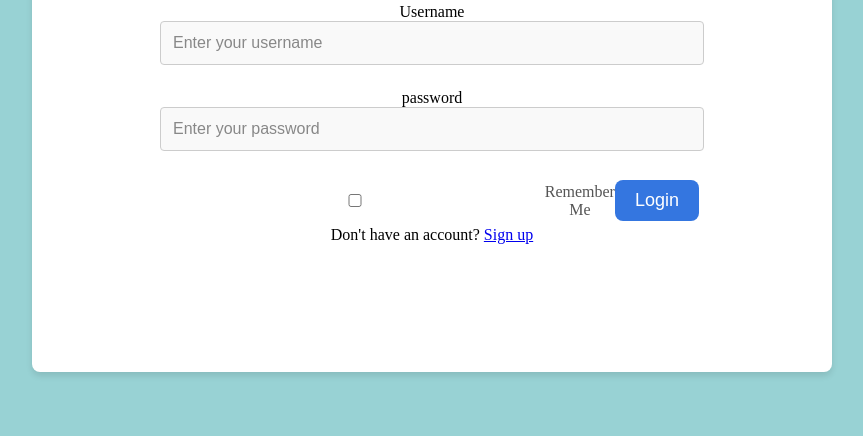
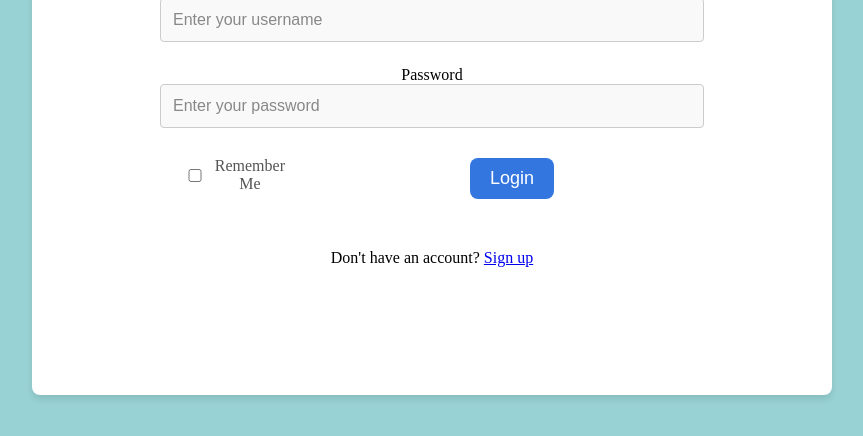
Before and after one commit to laveshgaur/Web_Chat_Application, a plain HTML site: page index.html in a window 1280 px wide. Shown: the part 312-748 px from the top of the page, without its empty margins (208-1071 px from the left). Drawn offline with nearby package versions, Linux system fonts and the light colour scheme.

Commit message:
"Updated"

```diff
--- a/index.html
+++ b/index.html
@@ -18,15 +18,16 @@
                 <input type="text" id="username" placeholder="Enter your username" required>
             </div>
             <div class="input-box">
-                <label for="password">password</label>
+                <label for="password">Password</label>
                 <input type="password" id="password" placeholder="Enter your password" required>
             </div>
-            <div class="remember-forgot">
-                <input type="checkbox" id="remember-me">
+            <div class="remember-forgot" >
+                <input type="checkbox" id="remember-me" >
                 <label for="remember-me">Remember Me</label>
+            </div>
+            <div>
                 <button type="submit" class="btn">Login</button>
             </div>
-
 
             <div class="Register">
                 <label>
--- a/style.css
+++ b/style.css
@@ -22,6 +22,7 @@ body {
     max-width: 800px;
     text-align: center;
     transition: background-color .3s ease, transform .3s ease;
+    position: relative;
 }
 
 .login-box:hover {
@@ -70,7 +71,26 @@ input:hover {
     color: #555;
 }
 
+.remember-forgot {
+    display: flex;
+    align-items: center;
+    justify-content: space-between;
+    margin: 10px;
+    padding: 5px;
+    width: 100%;
+    max-width: 120px;
+    font-size: 14px;
+    color: #555;
+}
+
+.remember-forgot label {
+    font-size: 16px;
+    color: #555;
+}
+
+
 .btn {
+    display: inline;
     width: auto;
     height: auto;
     padding: 10px 20px;
@@ -81,26 +101,12 @@ input:hover {
     color: white;
     cursor: pointer;
     transition: background-color .3s ease, transform .3s ease;
+    position: relative;
+    bottom: 50px;
+    right: -80px;
 }
 
 .btn:hover {
     background-color: #45a049;
     transform: scale(1.1);
 }
-
-.remember-forgot {
-    display: flex;
-    align-items: center;
-    justify-content: space-between;
-    margin-top: 10px;
-    padding: 5px;
-    width: 100%;
-    max-width: 800px;
-    font-size: 14px;
-    color: #555;
-}
-
-.remember-forgot label {
-    font-size: 16px;
-    color: #555;
-}
```
